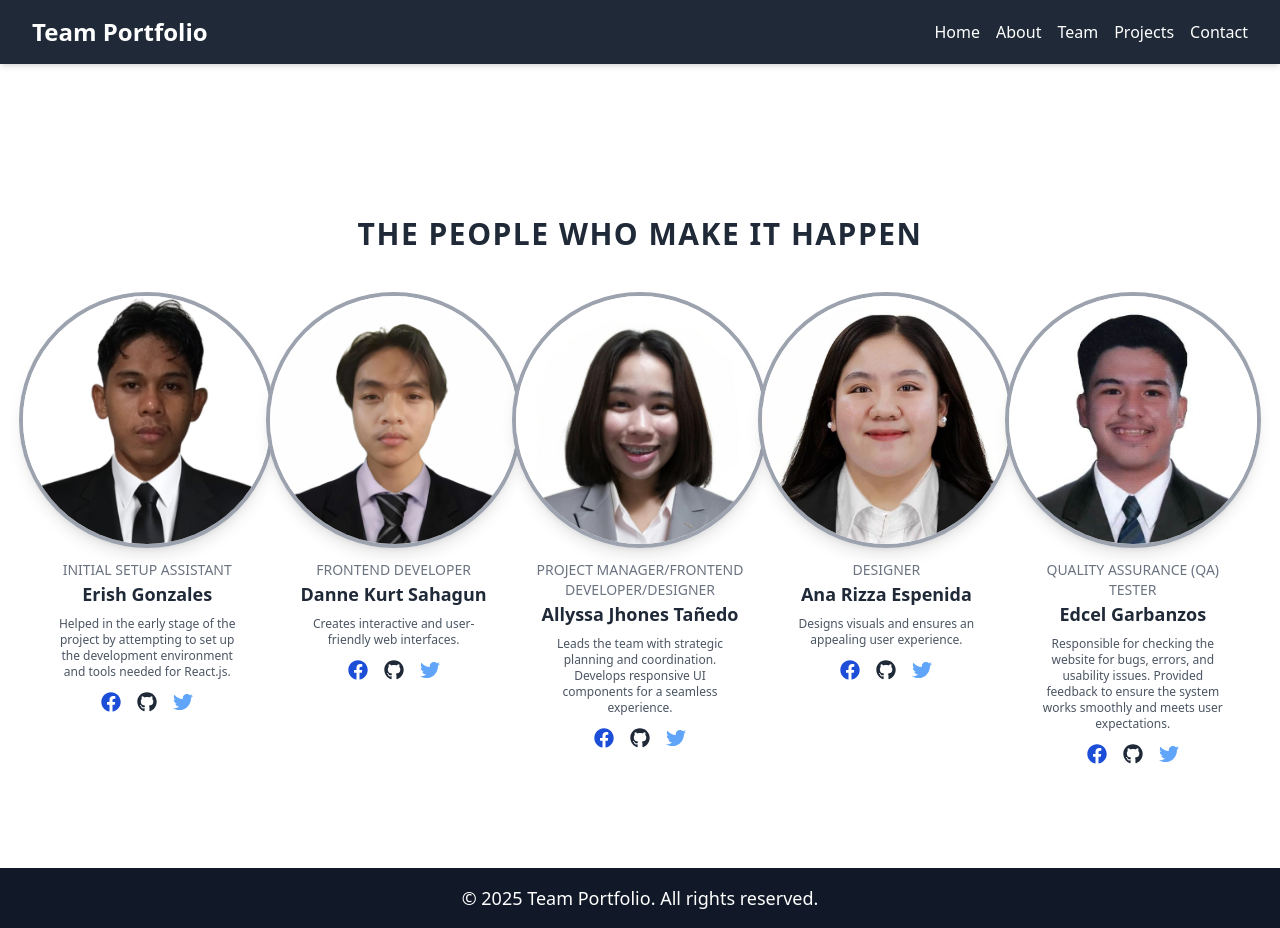
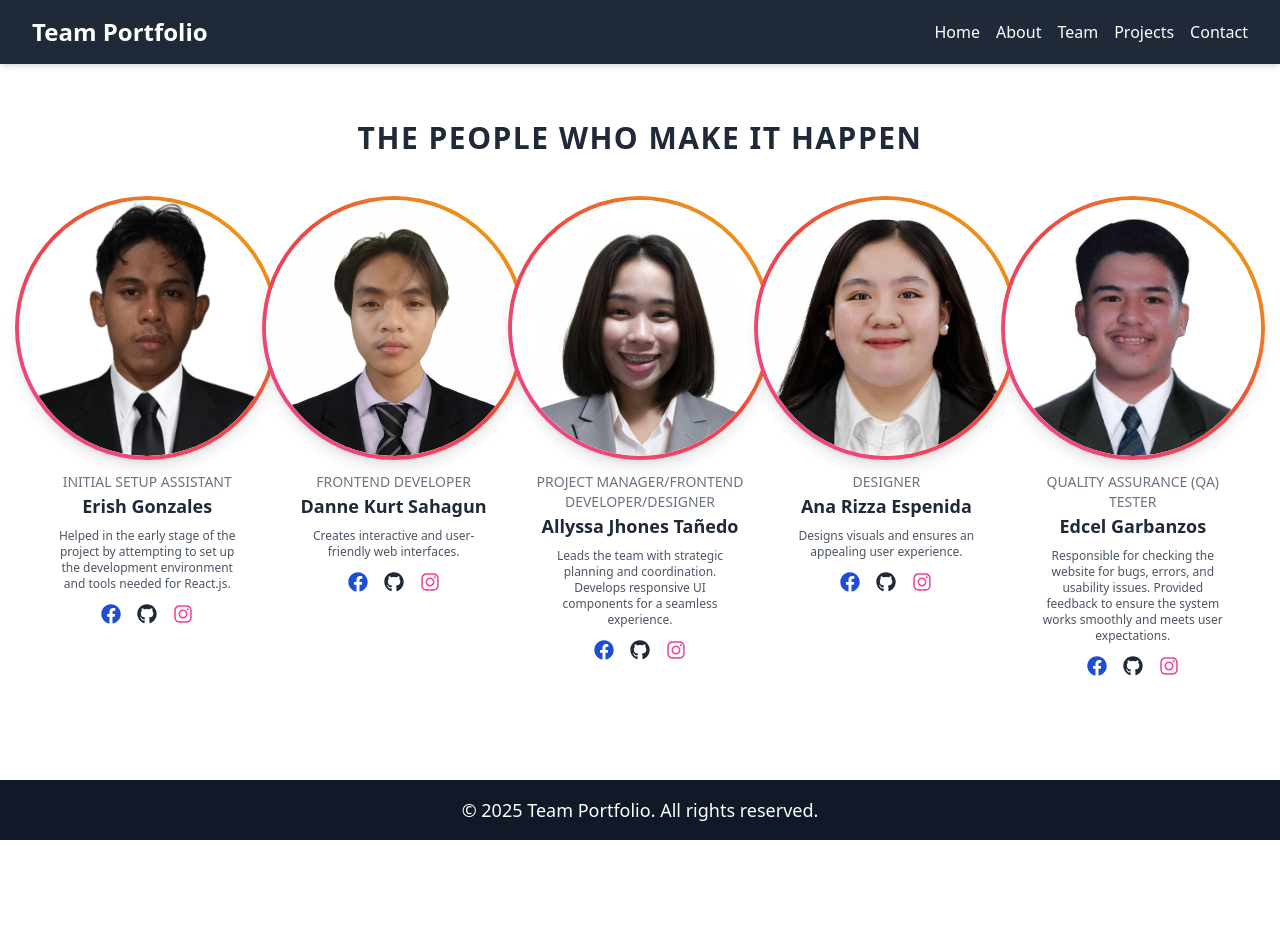
Before and after one commit to miss-allyssaJ/team-portfolio, a React (Create React App) app: page /team in a window 1280 px wide. After the commit the page ends 840 px from the top, so only its background shows below. Built offline with nearby package versions, Linux system fonts and the light colour scheme.

Commit message:
Update all code

```diff
--- a/src/App.js
+++ b/src/App.js
@@ -14,7 +14,7 @@ const App = () => (
   <Router>
     <div className="flex flex-col min-h-screen overflow-x-hidden">
       <Navbar />
-      <main className="flex-grow px-4 pt-24 pb-6 overflow-x-hidden">
+      <main className="flex-grow px-4 pb-6 overflow-x-hidden">
         <Routes>
           <Route path="/" element={<Home />} />
           <Route path="/about" element={<About />} />
--- a/src/pages/Contact.js
+++ b/src/pages/Contact.js
@@ -17,10 +17,10 @@ const Contact = () => {
     e.preventDefault();
     emailjs
       .sendForm(
-        "YOUR_SERVICE_ID",  // Use your EmailJS service ID
-        "YOUR_TEMPLATE_ID",  // Use your EmailJS template ID
+        "service_2ol2nq4",
+        "template_j1pjhs7",
         e.target,
-        "YOUR_USER_ID"       // Use your EmailJS user ID
+        "h0_AGJ-ydwwnR7Zdw"
       )
       .then(
         (result) => {
@@ -39,7 +39,6 @@ const Contact = () => {
         Feel free to reach out to us via the form below.
       </p>
 
-      {/* Contact Form */}
       <div className="mt-6 max-w-md mx-auto w-full">
         <form onSubmit={handleSubmit} className="flex flex-col gap-4">
           <input
--- a/src/pages/Home.js
+++ b/src/pages/Home.js
@@ -1,5 +1,5 @@
 import React, { useEffect, useState } from "react";
-import { useNavigate } from "react-router-dom"; // Import useNavigate
+import { useNavigate } from "react-router-dom";
 
 const icons = [
   "fas fa-laptop-code",
@@ -44,7 +44,7 @@ const icons = [
 const Home = () => {
   const [inView, setInView] = useState(false);
   const [iconPositions, setIconPositions] = useState([]);
-  const navigate = useNavigate(); // Initialize useNavigate
+  const navigate = useNavigate();
 
   useEffect(() => {
     const handleScroll = () => {
@@ -85,7 +85,7 @@ const Home = () => {
   }, []);
 
   const handleExploreClick = () => {
-    navigate("/projects"); // Navigate to /projects
+    navigate("/projects");
   };
 
   return (
--- a/src/pages/Projects.js
+++ b/src/pages/Projects.js
@@ -114,7 +114,6 @@ const Projects = () => {
         ))}
       </div>
 
-      {/* Fullscreen Modal - Bigger Screenshot */}
       {selectedProject && (
         <div className="fixed inset-0 bg-black bg-opacity-80 flex items-center justify-center z-50 px-4">
           <div className="relative bg-white rounded-xl p-8 w-full max-w-5xl max-h-[95vh] overflow-y-auto shadow-2xl">
--- a/src/pages/Team.js
+++ b/src/pages/Team.js
@@ -1,5 +1,5 @@
-import React from "react";
-import { FaFacebook, FaTwitter, FaGithub } from "react-icons/fa";
+import React, { useState } from "react";
+import { FaFacebook, FaInstagram, FaGithub } from "react-icons/fa";
 
 const teamMembers = [
   {
@@ -7,64 +7,82 @@ const teamMembers = [
     name: "Erish Gonzales",
     title: "Initial Setup Assistant",
     image: "pic1.jpg",
-    description: "Helped in the early stage of the project by attempting to set up the development environment and tools needed for React.js.",
+    description:
+      "Helped in the early stage of the project by attempting to set up the development environment and tools needed for React.js.",
     socials: {
       facebook: "https://www.facebook.com/adobo.sana",
       github: "https://github.com/Erish-karl",
-      twitter: "https://twitter.com/erish",
+      instagram:
+        "https://www.instagram.com/koyizhim?igsh=MTgxbDl5ZjRrZjJpYg==",
     },
+    skills: ["React.js", "Node.js", "Development Setup"],
   },
   {
     id: 2,
     name: "Danne Kurt Sahagun",
     title: "Frontend Developer",
     image: "pic2.jpg",
-    description: "Creates interactive and user-friendly web interfaces.",
+    description:
+      "Creates interactive and user-friendly web interfaces.",
     socials: {
       facebook: "https://www.facebook.com/aleck.sahagun",
       github: "https://github.com/dangkoy",
-      twitter: "https://twitter.com/dannekurt",
+      instagram: "https://instagram.com/dannekurt",
     },
+    skills: ["HTML", "CSS", "JavaScript", "React"],
   },
   {
     id: 3,
     name: "Allyssa Jhones Tañedo",
     title: "Project Manager/Frontend Developer/Designer",
     image: "pic3.jpg",
-    description: "Leads the team with strategic planning and coordination. Develops responsive UI components for a seamless experience.",
+    description:
+      "Leads the team with strategic planning and coordination. Develops responsive UI components for a seamless experience.",
     socials: {
       facebook: "https://www.facebook.com/profile.php?id=61563630730602",
       github: "https://github.com/miss-allyssaJ",
-      twitter: "https://twitter.com/allyssa",
+      instagram:
+        "https://www.instagram.com/allyssa_jhones?igsh=MWh4bDR4dzRha245ZA==",
     },
+    skills: ["Project Management", "UI/UX Design", "React", "Tailwind CSS"],
   },
   {
     id: 4,
     name: "Ana Rizza Espenida",
     title: "Designer",
     image: "pic4.jpg",
-    description: "Designs visuals and ensures an appealing user experience.",
+    description:
+      "Designs visuals and ensures an appealing user experience.",
     socials: {
       facebook: "https://www.facebook.com/rzzspnda",
       github: "https://github.com/rzzspnda",
-      twitter: "https://twitter.com/ana",
+      instagram: "https://instagram.com/ana",
     },
+    skills: ["Figma", "Photoshop", "UI Design", "Branding"],
   },
   {
     id: 5,
     name: "Edcel Garbanzos",
     title: "Quality Assurance (QA) Tester",
     image: "pic5.jpg",
-    description: "Responsible for checking the website for bugs, errors, and usability issues. Provided feedback to ensure the system works smoothly and meets user expectations.",
+    description:
+      "Responsible for checking the website for bugs, errors, and usability issues. Provided feedback to ensure the system works smoothly and meets user expectations.",
     socials: {
       facebook: "https://www.facebook.com/profile.php?id=61564661087898",
       github: "https://github.com/Edcel-Garbanzos",
-      twitter: "https://twitter.com/edcel",
+      instagram: "https://instagram.com/edcel",
     },
+    skills: ["Testing", "Bug Tracking", "Quality Assurance", "Reporting"],
   },
 ];
 
 const Team = () => {
+  const [openMemberId, setOpenMemberId] = useState(null);
+
+  const toggleSkills = (id) => {
+    setOpenMemberId(openMemberId === id ? null : id);
+  };
+
   return (
     <div className="text-center py-14 px-6">
       <h2 className="text-3xl font-bold uppercase tracking-wider text-gray-800">
@@ -74,23 +92,67 @@ const Team = () => {
       <div className="mt-10 grid grid-cols-1 sm:grid-cols-2 md:grid-cols-3 lg:grid-cols-5 gap-8">
         {teamMembers.map((member) => (
           <div key={member.id} className="flex flex-col items-center">
-            <div className="w-48 h-48 sm:w-56 sm:h-56 md:w-64 md:h-64 rounded-full border-4 border-gray-400 shadow-lg overflow-hidden">
-              <img src={member.image} alt={member.name} className="w-full h-full object-cover" />
+            <div className="p-1 rounded-full bg-gradient-to-tr from-pink-500 via-red-500 to-yellow-500 shadow-lg transition-transform hover:scale-105">
+              <div className="w-48 h-48 sm:w-56 sm:h-56 md:w-64 md:h-64 rounded-full overflow-hidden bg-white">
+                <img
+                  src={member.image}
+                  alt={member.name}
+                  className="w-full h-full object-cover rounded-full"
+                />
+              </div>
             </div>
 
-            <p className="mt-3 text-sm text-gray-500 uppercase font-medium">{member.title}</p>
-            <h3 className="text-lg font-semibold text-gray-800">{member.name}</h3>
-            <p className="text-xs text-gray-600 mt-2 px-4 text-center">{member.description}</p>
+            <p className="mt-3 text-sm text-gray-500 uppercase font-medium">
+              {member.title}
+            </p>
+
+            <h3
+              className="text-lg font-semibold text-gray-800 cursor-pointer hover:underline"
+              onClick={() => toggleSkills(member.id)}
+            >
+              {member.name}
+            </h3>
+
+            <p className="text-xs text-gray-600 mt-2 px-4 text-center">
+              {member.description}
+            </p>
+            {openMemberId === member.id && (
+              <div className="flex flex-wrap justify-center gap-2 mt-3 px-4 transition-all duration-300">
+                {member.skills.map((skill, idx) => (
+                  <span
+                    key={idx}
+                    className="text-xs bg-gray-200 text-gray-700 px-2 py-1 rounded-full"
+                  >
+                    {skill}
+                  </span>
+                ))}
+              </div>
+            )}
 
             <div className="flex gap-4 mt-3">
-              <a href={member.socials.facebook} target="_blank" rel="noopener noreferrer" className="text-blue-700 hover:text-blue-900 transition">
+              <a
+                href={member.socials.facebook}
+                target="_blank"
+                rel="noopener noreferrer"
+                className="text-blue-700 hover:text-blue-900 transition"
+              >
                 <FaFacebook size={20} />
               </a>
-              <a href={member.socials.github} target="_blank" rel="noopener noreferrer" className="text-gray-800 hover:text-gray-600 transition">
+              <a
+                href={member.socials.github}
+                target="_blank"
+                rel="noopener noreferrer"
+                className="text-gray-800 hover:text-gray-600 transition"
+              >
                 <FaGithub size={20} />
               </a>
-              <a href={member.socials.twitter} target="_blank" rel="noopener noreferrer" className="text-blue-400 hover:text-blue-600 transition">
-                <FaTwitter size={20} />
+              <a
+                href={member.socials.instagram}
+                target="_blank"
+                rel="noopener noreferrer"
+                className="text-pink-500 hover:text-pink-700 transition"
+              >
+                <FaInstagram size={20} />
               </a>
             </div>
           </div>
```
Also changed, not shown: src/pages/About.js (+12 -6 lines).
